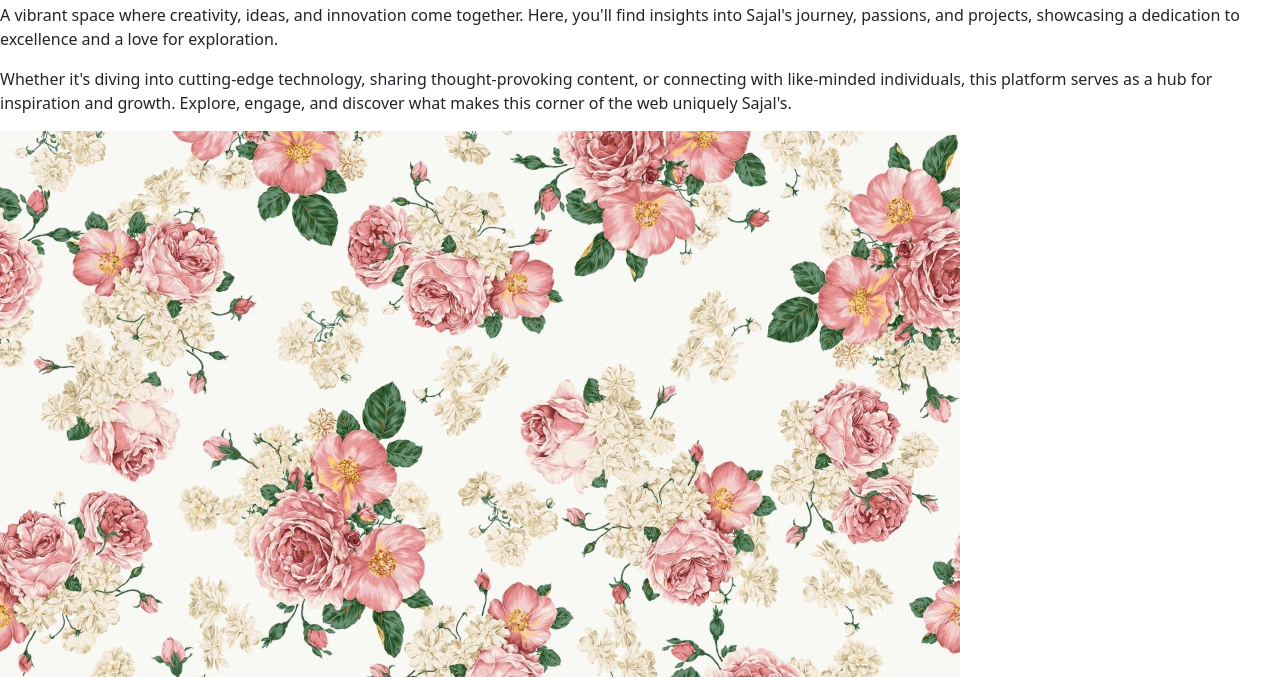
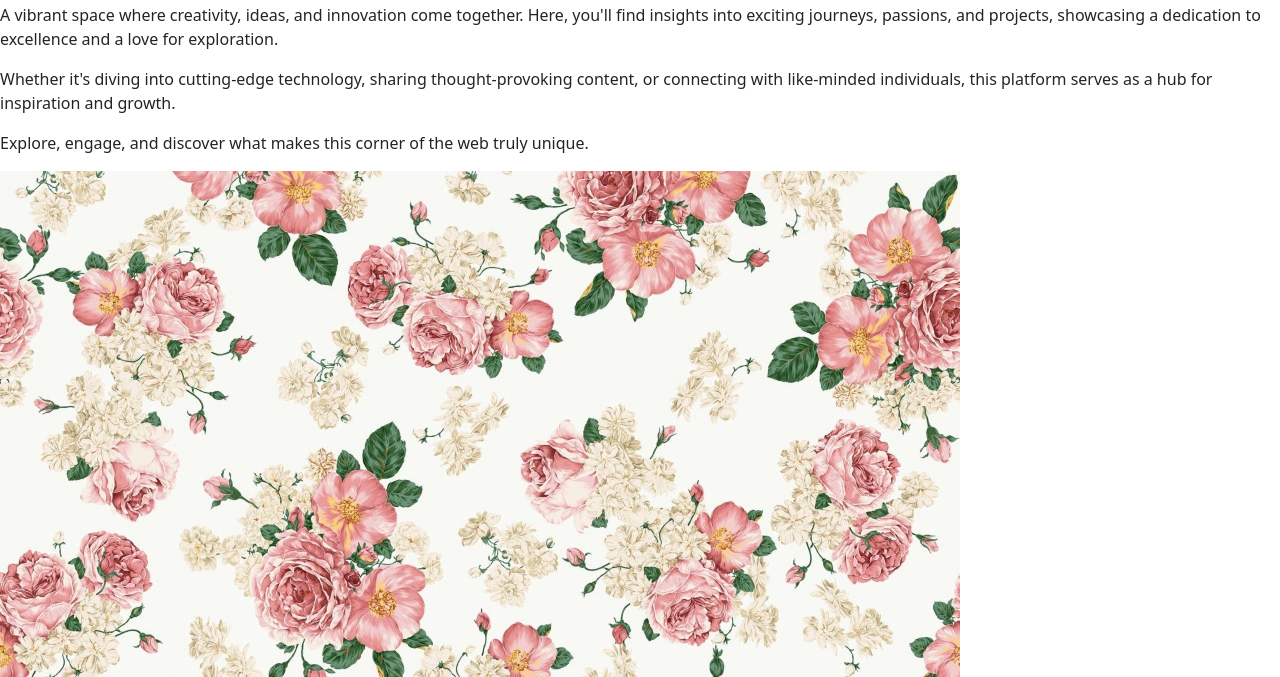
Before and after one commit to sajalm1/Sajal-s-Webpage, a plain HTML site: page index.html in a window 1280 px wide. Shown: the part 123-800 px from the top of the page. Drawn offline with nearby package versions, Linux system fonts and the light colour scheme.

Commit message:
Update index.html

```diff
--- a/index.html
+++ b/index.html
@@ -54,9 +54,12 @@ Sajal's Webpage!
 
 <h1>Welcome to Sajal's Webpage!</h1>
 <p>
-A vibrant space where creativity, ideas, and innovation come together. Here, you'll find insights into Sajal's journey, passions, and projects, showcasing a dedication to excellence and a love for exploration. <br/> </p>
+A vibrant space where creativity, ideas, and innovation come together. Here, you'll find insights into exciting journeys, passions, and projects, showcasing a dedication to excellence and a love for exploration. <br/> </p>
 <p>
-Whether it's diving into cutting-edge technology, sharing thought-provoking content, or connecting with like-minded individuals, this platform serves as a hub for inspiration and growth. Explore, engage, and discover what makes this corner of the web uniquely Sajal's. <br/>
+Whether it's diving into cutting-edge technology, sharing thought-provoking content, or connecting with like-minded individuals, this platform serves as a hub for inspiration and growth. <br/>
+</p>
+<p>
+Explore, engage, and discover what makes this corner of the web truly unique. <br/>
 </p>
 
 <img src="images/floral.jpg" height="600px"/> <br/>
```
